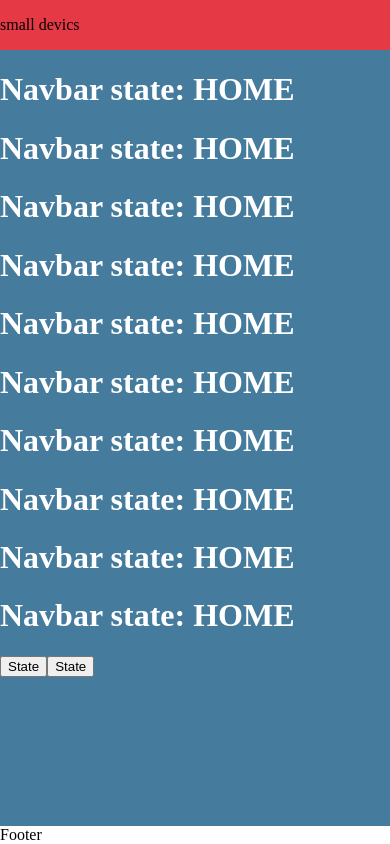
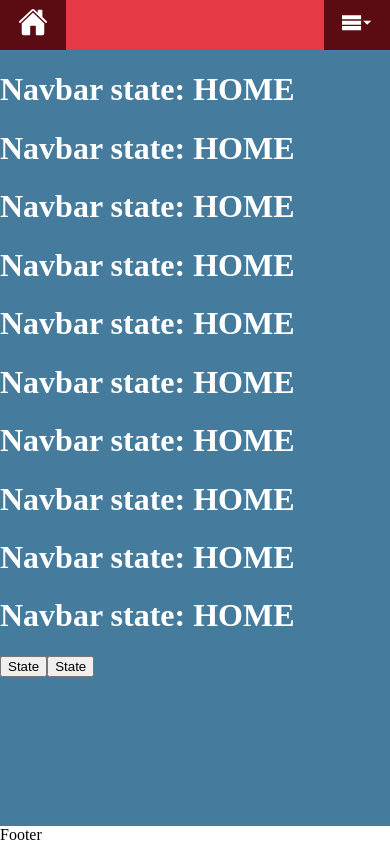
Before and after one commit to radov97/AndreiRadoviciDev, a React (Create React App) app: page / in a window 390 px wide. Built offline with nearby package versions, Linux system fonts and the light colour scheme.

Commit message:
Navbar mobile

```diff
--- a/src/components/navbar.tsx
+++ b/src/components/navbar.tsx
@@ -1,4 +1,4 @@
-import { FC, useContext } from "react";
+import { FC, useContext, useState } from "react";
 import { useDispatch } from "react-redux";
 import { ResponsiveContext } from "../general/context";
 import {
@@ -10,42 +10,76 @@ import {
 } from "../redux/actions/navbar-events";
 import {
   Container,
-  HomeBtn,
+  IconBtn,
   NavigationSection,
   ButtonNav,
+  HomeBurgerLine,
+  MobileMenu,
+  MenuButton,
+  ContainerMobile,
 } from "../styles/navbar-style";
 import { IoHome } from "react-icons/io5";
+import { ImMenu3, ImMenu4 } from "react-icons/im";
 
 const Navbar: FC = (): JSX.Element => {
   const { isBigScreen, isTabletOrMobile } = useContext(ResponsiveContext);
   const dispatch = useDispatch();
+  const [isMenu, setIsMenu] = useState<boolean>(false);
 
   const setHomeHandler = () => {
     dispatch(SET_HOME());
+    setIsMenu(false);
   };
   const setWorkExperienceHandler = () => {
     dispatch(SET_WORKEXPERIENCE());
+    setIsMenu(false);
   };
   const setEducationHandler = () => {
     dispatch(SET_EDUCATION());
+    setIsMenu(false);
   };
   const setSkillsHandler = () => {
     dispatch(SET_SKILLS());
+    setIsMenu(false);
   };
   const setContactHandler = () => {
     dispatch(SET_CONTACT());
+    setIsMenu(false);
   };
 
   const mobileComponent = (): JSX.Element => {
-    return <Container>small devics</Container>;
+    return (
+      <ContainerMobile>
+        <HomeBurgerLine>
+          <IconBtn onClick={() => setHomeHandler()}>
+            <IoHome />
+          </IconBtn>
+          <IconBtn onClick={() => setIsMenu(!isMenu)}>
+            {isMenu ? <ImMenu4 /> : <ImMenu3 />}
+          </IconBtn>
+        </HomeBurgerLine>
+        {isMenu && (
+          <MobileMenu>
+            <MenuButton onClick={() => setWorkExperienceHandler()}>
+              Work Experience
+            </MenuButton>
+            <MenuButton onClick={() => setEducationHandler()}>
+              Education
+            </MenuButton>
+            <MenuButton onClick={() => setSkillsHandler()}>Skills</MenuButton>
+            <MenuButton onClick={() => setContactHandler()}>Contact</MenuButton>
+          </MobileMenu>
+        )}
+      </ContainerMobile>
+    );
   };
 
   const bigScreenComponent = (): JSX.Element => {
     return (
       <Container>
-        <HomeBtn onClick={() => setHomeHandler()}>
+        <IconBtn onClick={() => setHomeHandler()}>
           <IoHome />
-        </HomeBtn>
+        </IconBtn>
         <NavigationSection>
           <ButtonNav onClick={() => setWorkExperienceHandler()}>
             Work Experience
--- a/src/styles/navbar-style.tsx
+++ b/src/styles/navbar-style.tsx
@@ -9,7 +9,7 @@ const Container = styled.div({
   backgroundColor: ImperialRed,
 });
 
-const HomeBtn = styled.button({
+const IconBtn = styled.button({
   flexGrow: "0",
   height: "100%",
   background: "none",
@@ -53,11 +53,68 @@ const ButtonNav = styled.button({
   filter: "none",
   "&:hover": {
     filter: "brightness(200%)",
-    padding: "6px 40px"
+    padding: "6px 40px",
   },
   "&:active": {
     filter: "invert(100%)",
   },
 });
 
-export { Container, HomeBtn, NavigationSection, ButtonNav };
+const ContainerMobile = styled.div({
+  display: "flex",
+  flexDirection: "column",
+  height: "auto",
+  minHeight: "50px",
+  backgroundColor: ImperialRed,
+  transition: "all .3s",
+});
+
+const HomeBurgerLine = styled.div({
+  display: "flex",
+  flexDirection: "row",
+  justifyContent: "space-between",
+  height: "50px",
+});
+
+const MobileMenu = styled.div({
+  height: "200px",
+  backgroundColor: ImperialRed,
+  display: "flex",
+  flexDirection: "column",
+  justifyContent: "flex",
+  alignItems: "flex-end",
+});
+
+const MenuButton = styled.div({
+  background: "none",
+  font: "inherit",
+  cursor: "pointer",
+  outline: "inherit",
+  border: "none",
+  padding: "6px 18px",
+  color: White,
+  fontSize: "30px",
+  backgroundColor: "#5b0b12",
+  transition: "all .3s",
+  filter: "none",
+  height: "50px",
+  width: "230px",
+  textAlign: "right",
+  "&:hover": {
+    filter: "brightness(200%)",
+  },
+  "&:active": {
+    filter: "invert(100%)",
+  },
+});
+
+export {
+  Container,
+  IconBtn,
+  NavigationSection,
+  ButtonNav,
+  ContainerMobile,
+  HomeBurgerLine,
+  MobileMenu,
+  MenuButton,
+};
```
